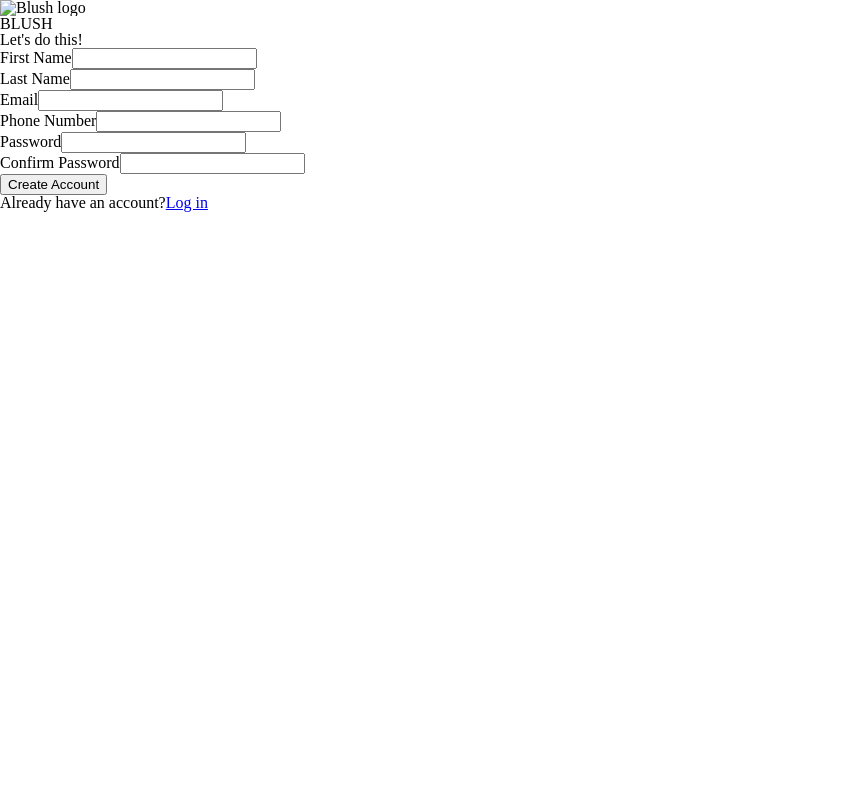
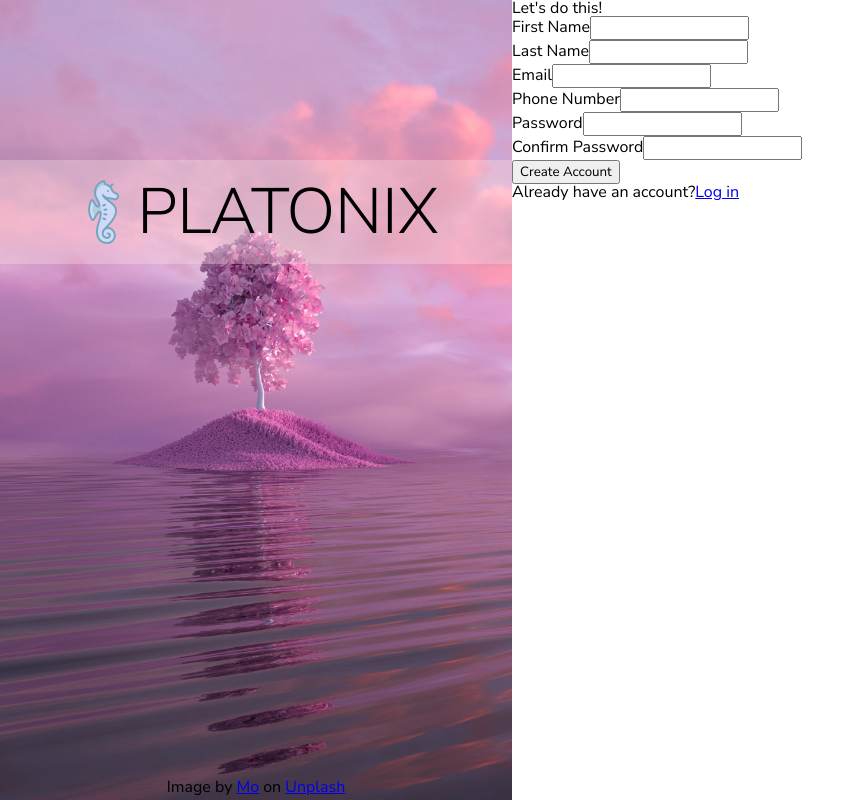
Before and after one commit to DustyPriest/odin-signup-form, a plain HTML site: page index.html in a window 1280 px wide. Shown: the whole page, without its empty margins (0-865 px from the left). Drawn offline with Linux system fonts and the light colour scheme.

Commit message:
resources; basic banner layout

```diff
--- a/index.html
+++ b/index.html
@@ -5,14 +5,23 @@
     <meta http-equiv="X-UA-Compatible" content="IE=edge" />
     <meta name="viewport" content="width=device-width, initial-scale=1.0" />
     <link rel="stylesheet" href="./style.css" />
+    <link rel="preconnect" href="https://fonts.googleapis.com" />
+    <link rel="preconnect" href="https://fonts.gstatic.com" crossorigin />
+    <link
+      href="https://fonts.googleapis.com/css2?family=Nunito+Sans:ital,wght@0,300;0,400;0,600;1,400;1,600&display=swap"
+      rel="stylesheet"
+    />
     <title>Sign-up</title>
   </head>
   <body>
     <main>
       <div class="banner">
         <div class="logo-strip">
-          <img src="" alt="Blush logo" />
-          <h1>BLUSH</h1>
+          <img src="./resources/icon-blue.png" alt="Platonix logo" />
+          <h1>PLATONIX</h1>
+        </div>
+        <div class="img-credit">
+          Image by <a href="#">Mo</a> on <a href="#">Unplash</a>
         </div>
       </div>
       <div class="content">
--- a/style.css
+++ b/style.css
@@ -59,9 +59,54 @@ table {
 
 html {
   box-sizing: border-box;
+  font-family: 'Nunito Sans', sans-serif;
 }
 
 /* prettier-ignore */
 *, *:before,*:after {
   box-sizing: inherit;
+  font-family: inherit;
 }
+
+main {
+  display: flex;
+}
+
+.banner {
+  height: 100vh;
+  width: 40vw;
+
+  display: flex;
+  flex-direction: column;
+  align-items: center;
+
+  background-image: url('./resources/banner-bg.jpg');
+  background-size: cover;
+  background-position: center;
+}
+
+.logo-strip {
+  width: 100%;
+  margin-top: 20vh;
+  padding: 20px 0;
+  display: flex;
+  justify-content: center;
+  /* FIXME: figure out background colour */
+  background-color: hsla(0, 100%, 95%, 0.3);
+}
+
+h1 {
+  height: 100%;
+  font-size: 4rem;
+  font-weight: 300;
+}
+
+img {
+  /* FIXME: icon size and padding */
+}
+
+.img-credit {
+  position: fixed;
+  bottom: 0;
+  padding: 5px 0;
+}
```
Also changed, not shown: resources/banner-bg.jpg (added), resources/icon-blue.png (added), resources/icon-transparent.png (added).
